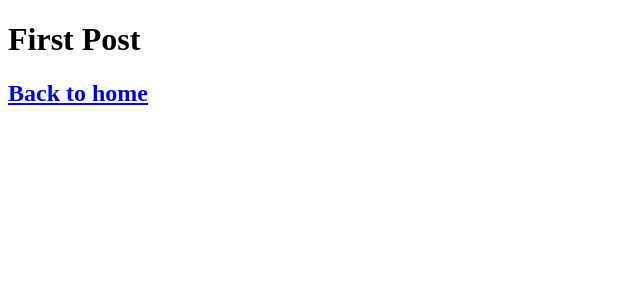
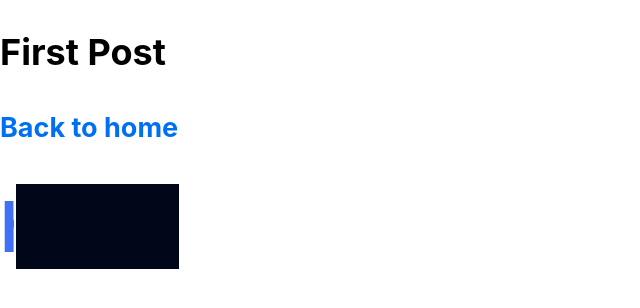
Before and after one commit to mcursch/portfolio-website, a Next.js app: page /posts/first-post in a window 1280 px wide. Shown: the top 308 px of the page, without its empty margins (0-640 px from the left). Built offline with nearby package versions, Linux system fonts and the light colour scheme.

Commit message:
added text

```diff
--- /dev/null
+++ b/pages/_app.js
@@ -0,0 +1,4 @@
+import '../styles/global.css'
+export default function App({ Component, pageProps }) {
+    return <Component {...pageProps} />;
+  }
--- a/pages/posts/first-post.js
+++ b/pages/posts/first-post.js
@@ -1,6 +1,7 @@
 import Link from 'next/link';
 import Head from 'next/head';
 import Script from 'next/script';
+
 export default function FirstPost() {
     return (
         <>
@@ -18,6 +19,12 @@ export default function FirstPost() {
             <Link href="/">Back to home</Link>
         </h2>
 
+        <div className="typingbody">
+          <div className="typingcontainer">
+            <span className="typingtext typingsecondtext">hello</span>
+          </div>
+
+        </div>
 
 
     </>
--- a/styles/global.css
+++ b/styles/global.css
@@ -3,7 +3,6 @@ body {
   padding: 0;
   margin: 0;
   font-family:
-    Inter,
     -apple-system,
     BlinkMacSystemFont,
     Segoe UI,
@@ -15,18 +14,56 @@ body {
     Droid Sans,
     Helvetica Neue,
     sans-serif;
-}
-
-a {
-  color: inherit;
-  text-decoration: none;
+  line-height: 1.6;
+  font-size: 18px;
 }
 
 * {
   box-sizing: border-box;
 }
 
+a {
+  color: #0070f3;
+  text-decoration: none;
+}
+
+a:hover {
+  text-decoration: underline;
+}
+
 img {
   max-width: 100%;
-  height: auto;
+  display: block;
 }
+
+
+.typingcontainer .typingtext{
+  position: relative;
+  color: #4070F4;
+  font-size: 70px;
+  font-weight:600;
+}
+
+.typingcontainer .typingtext.typingfirsttext {
+  color:white;
+}
+
+.typingcontainer .typingtext.typingsecondtext:before {
+  content: "";
+  position: absolute;
+  top:0;
+  left:0;
+  height: 100%;
+  width: 100%;
+  background-color: #010718;
+  border-left: 2px solid white;
+  animation: animate 4s steps(12) infinite;
+}
+@keyframes animate{
+  40%, 60% {
+    left: 100%;
+  }
+  100% {
+    left:0%;
+  }
+}
```
